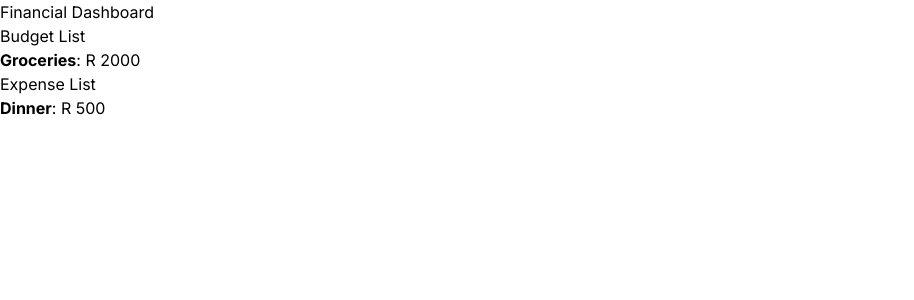
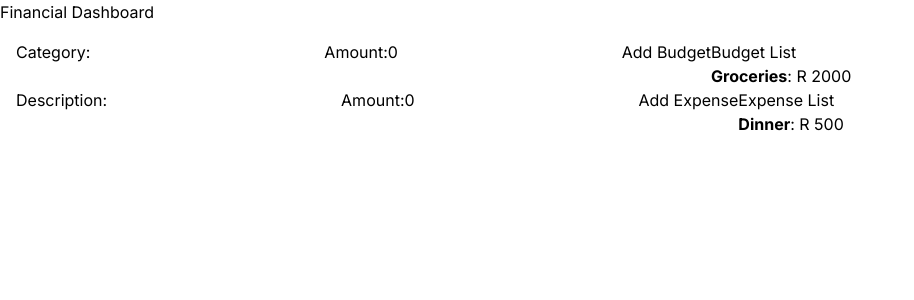
Before and after one commit to Ubaton/expense-tracker, a Next.js app: page / in a window 1280 px wide. Shown: the top 300 px of the page, without its empty margins (0-914 px from the left). Built offline with nearby package versions, Linux system fonts and the light colour scheme.

Commit message:
v0.0.4 app configuration

```diff
--- a/src/views/Dashboard.tsx
+++ b/src/views/Dashboard.tsx
@@ -1,4 +1,8 @@
+"use client";
+
+import BudgetForm from "@/components/Budget/BudgetForm";
 import BudgetList from "@/components/Budget/BudgetList";
+import ExpenseForm from "@/components/Expenses/ExpenseForm";
 import ExpenseList from "@/components/Expenses/ExpenseList";
 import React from "react";
 
@@ -6,11 +10,35 @@ const Dashboard: React.FC = () => {
   const budgets = [{ category: "Groceries", amount: 2000 }];
   const expenses = [{ description: "Dinner", amount: 500 }];
 
+  const handleBudgetSubmit = (formData: {
+    category: string;
+    amount: number;
+  }) => {
+    // Handle the form data, e.g., send it to the server or update state
+    console.log("Submitted Budget:", formData);
+  };
+
+  const handleExpenseSubmit = (formData: {
+    description: string;
+    amount: number;
+  }) => {
+    // Handle the form data, e.g., send it to the server or update state
+    console.log("Submitted Expense:", formData);
+  };
+
   return (
     <div>
       <h1>Financial Dashboard</h1>
-      <BudgetList budgets={budgets} />
-      <ExpenseList expenses={expenses} />
+      <div className="p-4">
+        <div className="flex flex-row">
+          <BudgetForm onSubmit={handleBudgetSubmit} />
+          <BudgetList budgets={budgets} />
+        </div>
+        <div className="flex flex-row">
+          <ExpenseForm onSubmit={handleExpenseSubmit} />
+          <ExpenseList expenses={expenses} />
+        </div>
+      </div>
     </div>
   );
 };
--- a/tailwind.config.ts
+++ b/tailwind.config.ts
@@ -4,6 +4,9 @@ const config: Config = {
   content: [
     "./src/pages/**/*.{js,ts,jsx,tsx,mdx}",
     "./src/components/**/*.{js,ts,jsx,tsx,mdx}",
+    "./src/services/**/*.{js,ts,jsx,tsx,mdx}",
+    "./src/utils/**/*.{js,ts,jsx,tsx,mdx}",
+    "./src/views/**/*.{js,ts,jsx,tsx,mdx}",
     "./src/app/**/*.{js,ts,jsx,tsx,mdx}",
   ],
   theme: {
```
